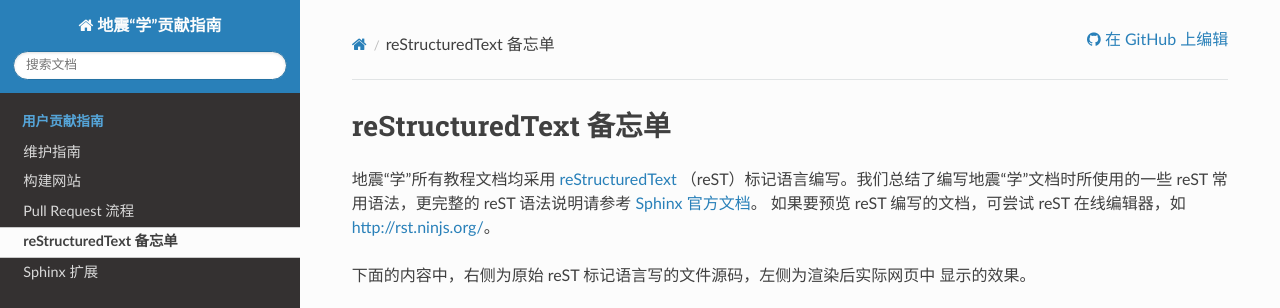
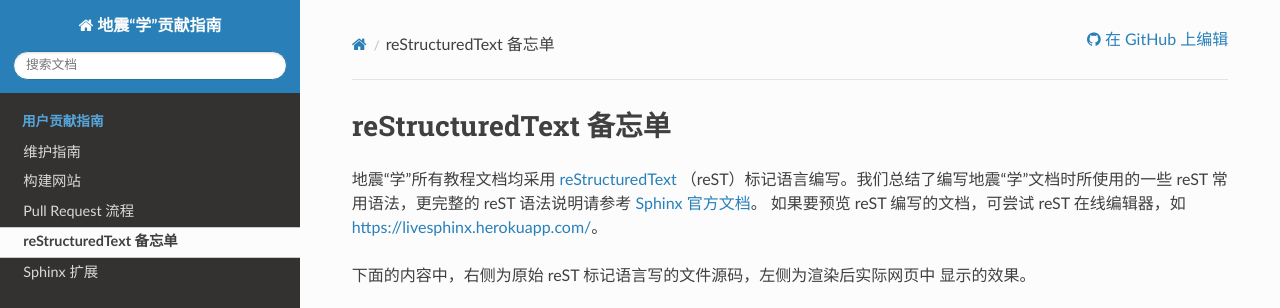
Before and after one commit to seismo-learn/contributing, a Sphinx documentation site: the page built from source/restructuredtext.rst, in a window 1280 px wide, cut to the strip 0-308 px from the top of the page. Built offline with Sphinx 7.4.7 and the Read the Docs theme 2.0.0, drawn with Linux system fonts in a browser that asks for light colours; part of the change alters nothing that is shown.

Commit message:
Fix a broken link (#62)

```diff
--- a/source/restructuredtext.rst
+++ b/source/restructuredtext.rst
@@ -4,7 +4,7 @@ reStructuredText 备忘单
 地震“学”所有教程文档均采用 `reStructuredText <https://docutils.sourceforge.io/rst.html>`__
 （reST）标记语言编写。我们总结了编写地震“学”文档时所使用的一些 reST 常用语法，更完整的 reST 语法说明请参考
 `Sphinx 官方文档 <http://www.sphinx-doc.org/en/master/usage/restructuredtext/index.html>`__\ 。
-如果要预览 reST 编写的文档，可尝试 reST 在线编辑器，如 http://rst.ninjs.org/。
+如果要预览 reST 编写的文档，可尝试 reST 在线编辑器，如 https://livesphinx.herokuapp.com/。
 
 下面的内容中，右侧为原始 reST 标记语言写的文件源码，左侧为渲染后实际网页中
 显示的效果。
```
